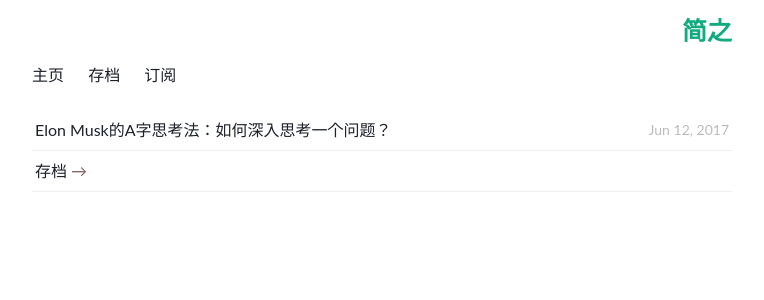
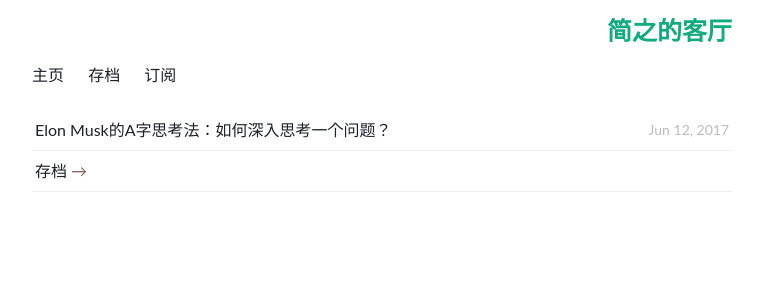
Before and after one commit to WillWang-X/willwang-x.github.io, a Jekyll site: the page built from index.html, in a window 1280 px wide. Shown: the top 300 px of the page, without its empty margins (258-1022 px from the left). Built offline with Jekyll 4.4.1, drawn with Linux system fonts in a browser that asks for light colours.

```diff
--- a/_includes/themes/effector-wide/default.html
+++ b/_includes/themes/effector-wide/default.html
@@ -13,7 +13,7 @@
 <body onload="prettyPrint()">
 
   <div class="container">
-      <h1 class="sitename">简之</h1>
+      <h1 class="sitename">简之的客厅</h1>
       <div class="nav">
 <a href="/">主页</a>
 <a href="/archive/">存档</a>
```
